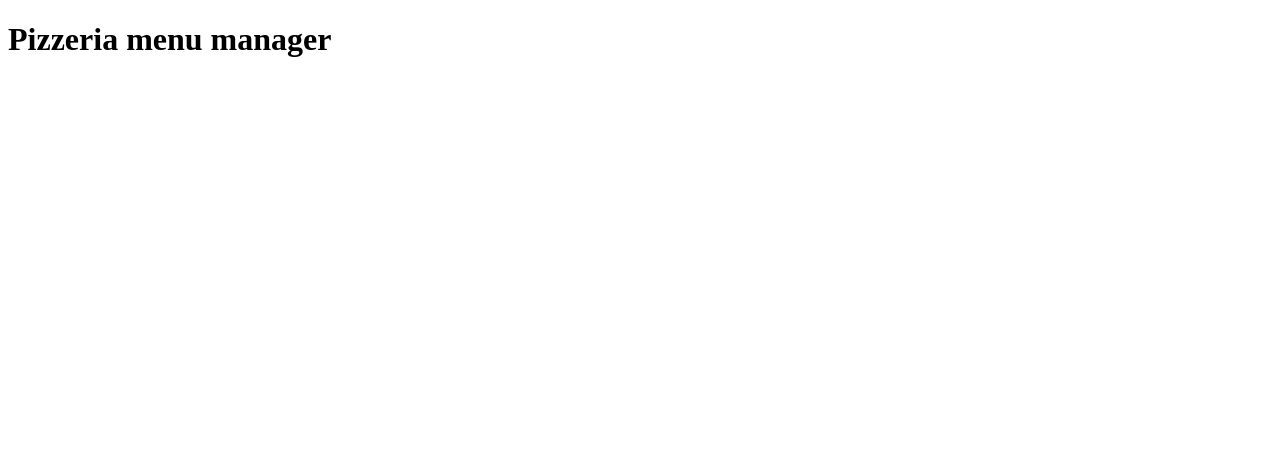
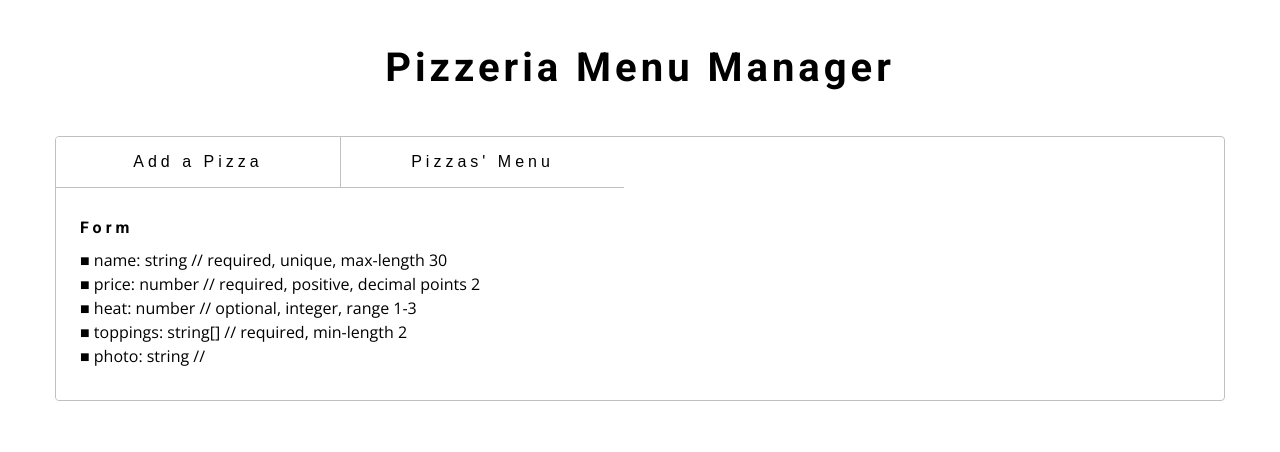
Before and after one commit to sunny-github-acc/visma-js-task, a plain HTML site: page index.html in a window 1280 px wide. Drawn offline with nearby package versions, Linux system fonts and the light colour scheme.

Commit message:
feat: Tabs

```diff
--- a/app.js
+++ b/app.js
@@ -0,0 +1,17 @@
+const main = document.querySelector(".main");
+const buttons = document.querySelectorAll(".tab-btn");
+const articles = document.querySelectorAll(".content");
+
+main.addEventListener("click", function (e) {
+  const id = e.target.dataset.id;
+
+  if (id) {
+    const element = document.getElementById(id);
+
+    buttons.forEach((btn) => btn.classList.remove("active"));
+    e.target.classList.add("active");
+
+    articles.forEach((article) => article.classList.remove("active"));
+    element.classList.add("active");
+  }
+});
--- a/index.html
+++ b/index.html
@@ -13,7 +13,48 @@
     <link rel="stylesheet" href="styles.css" />
   </head>
   <body>
-    <h1>Pizzeria menu manager</h1>
+    <section class="section">
+      <div class="title">
+        <h2>Pizzeria menu manager</h2>
+      </div>
+
+      <div class="main-center section-center">
+        <article class="main">
+          <div class="btn-container">
+            <button class="tab-btn active left" data-id="form">
+              Add a Pizza
+            </button>
+            <button class="tab-btn right" data-id="list">Pizzas' Menu</button>
+          </div>
+
+          <div class="main-content">
+            <div class="content active" id="form">
+              <h4>form</h4>
+
+              <ul>
+                <li>■ name: string // required, unique, max-length 30</li>
+                <li>■ price: number // required, positive, decimal points 2</li>
+                <li>■ heat: number // optional, integer, range 1-3</li>
+                <li>■ toppings: string[] // required, min-length 2</li>
+                <li>■ photo: string //</li>
+              </ul>
+            </div>
+
+            <div class="content" id="list">
+              <h4>pizzas</h4>
+
+              <ul>
+                <li>pizza</li>
+                <li>pizza</li>
+                <li>pizza</li>
+                <li>pizza</li>
+                <li>pizza</li>
+              </ul>
+            </div>
+          </div>
+        </article>
+      </div>
+    </section>
     <!-- javascript -->
     <script src="app.js"></script>
   </body>
--- a/styles.css
+++ b/styles.css
@@ -0,0 +1,204 @@
+ @import url("https://fonts.googleapis.com/css?family=Open+Sans|Roboto:400,700&display=swap");
+
+
+ :root {
+     --primary-color: rgba(255, 255, 0, 0.637);
+     --secondary-color: rgba(250, 0, 0, 0.719);
+     --white: white;
+     --black: black;
+     --grey: silver;
+     --primary: "Roboto", sans-serif;
+     --secondary: "Open Sans", sans-serif;
+     --transition: all 0.3s linear;
+     --spacing: 0.25rem;
+     --radius: 4px;
+     --light-shadow: 0 5px 15px rgba(0, 0, 0, 0.1);
+     --dark-shadow: 0 5px 15px rgba(0, 0, 0, 0.2);
+     --max-width: 1170px;
+     --fixed-width: 620px;
+ }
+
+ *,
+ ::after,
+ ::before {
+     margin: 0;
+     padding: 0;
+     box-sizing: border-box;
+ }
+
+ body {
+     font-family: var(--secondary);
+     background: var(--white);
+     color: var(--black);
+     line-height: 1.5;
+     font-size: 0.875rem;
+ }
+
+ ul {
+     list-style-type: none;
+ }
+
+ a {
+     text-decoration: none;
+ }
+
+ h1,
+ h2,
+ h3,
+ h4 {
+     letter-spacing: var(--spacing);
+     text-transform: capitalize;
+     line-height: 1.25;
+     margin-bottom: 0.75rem;
+     font-family: var(--primary);
+ }
+
+ h1 {
+     font-size: 3rem;
+ }
+
+ h2 {
+     font-size: 2rem;
+ }
+
+ h3 {
+     font-size: 1.25rem;
+ }
+
+ h4 {
+     font-size: 0.875rem;
+ }
+
+ p {
+     margin-bottom: 1.25rem;
+ }
+
+ @media screen and (min-width: 800px) {
+     h1 {
+         font-size: 4rem;
+     }
+
+     h2 {
+         font-size: 2.5rem;
+     }
+
+     h3 {
+         font-size: 1.75rem;
+     }
+
+     h4 {
+         font-size: 1rem;
+     }
+
+     body {
+         font-size: 1rem;
+     }
+
+     h1,
+     h2,
+     h3,
+     h4 {
+         line-height: 1;
+     }
+ }
+
+ .section {
+     padding: 3rem 0;
+ }
+
+ .section-center {
+     width: 90vw;
+     margin: 0 auto;
+     max-width: 1170px;
+     border: var(--grey) 1px solid;
+     border-radius: var(--radius);
+ }
+
+ @media screen and (min-width: 992px) {
+     .section-center {
+         width: 95vw;
+     }
+ }
+
+ main {
+     min-height: 100vh;
+     display: grid;
+     place-items: center;
+ }
+
+ .title {
+     text-align: center;
+     margin-bottom: 3rem;
+ }
+
+ .title p {
+     width: 80%;
+     margin: 0 auto;
+ }
+
+ @media screen and (min-width: 992px) {
+     .main-center {
+         display: grid;
+         grid-template-columns: 1fr 1fr;
+         column-gap: 2rem;
+     }
+ }
+
+ .main {
+     background: var(--white);
+     border-radius: var(--radius);
+     display: grid;
+     grid-template-rows: auto 1fr;
+ }
+
+ .btn-container {
+     display: grid;
+     grid-template-columns: 1fr 1fr;
+     border-bottom: var(--grey) 1px solid;
+ }
+
+ .btn-container .right {
+     border-left: var(--grey) 1px solid;
+ }
+
+ .tab-btn:nth-child(1) {
+     border-top-left-radius: var(--radius);
+ }
+
+ .tab-btn:nth-child(2) {
+     border-top-right-radius: var(--radius);
+ }
+
+ .tab-btn {
+     padding: 1rem 0;
+     border: none;
+     font-size: 1rem;
+     display: block;
+     background: var(--grey-9);
+     cursor: pointer;
+     transition: var(--transition);
+     letter-spacing: var(--spacing);
+ }
+
+ .tab-btn:hover:not(.active) {
+     background: var(--white);
+     color: var(--black);
+ }
+
+ .main-content {
+     border-bottom-left-radius: var(--radius);
+     border-bottom-right-radius: var(--radius);
+     padding: 2rem 1.5rem;
+ }
+
+ .content {
+     display: none;
+ }
+
+ .tab-btn.active {
+     background: var(--white);
+ }
+
+ .content.active {
+     display: block;
+ }
```
